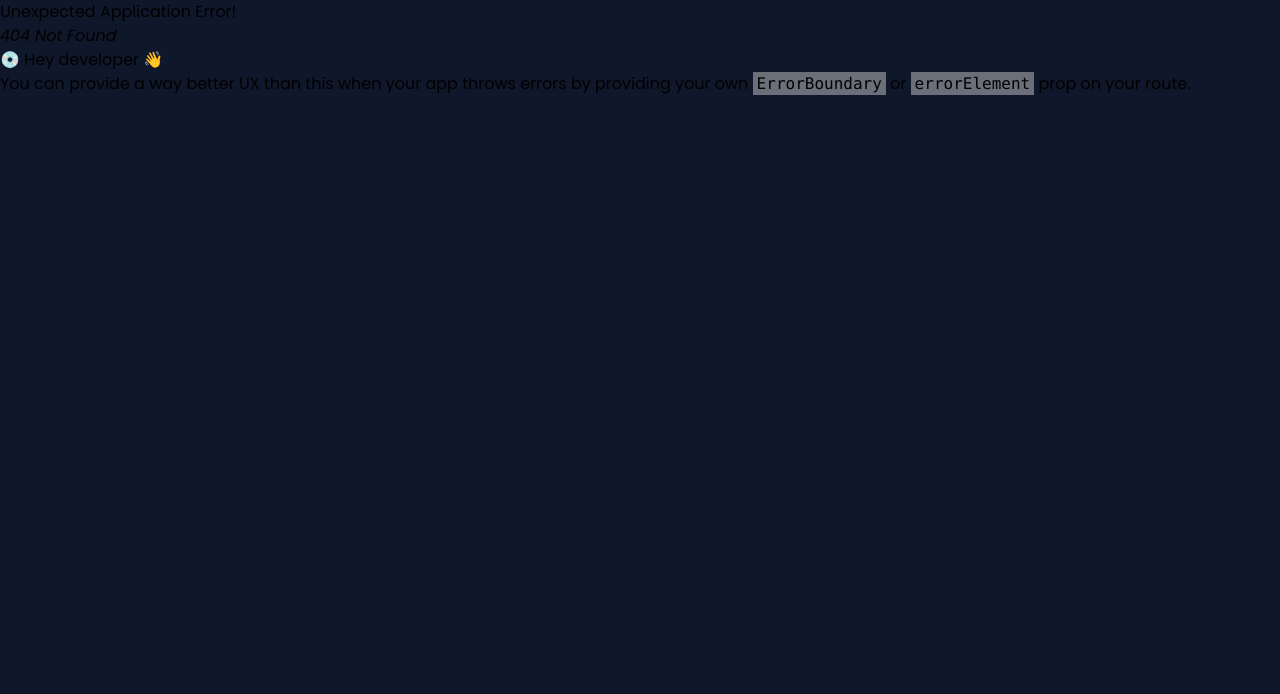
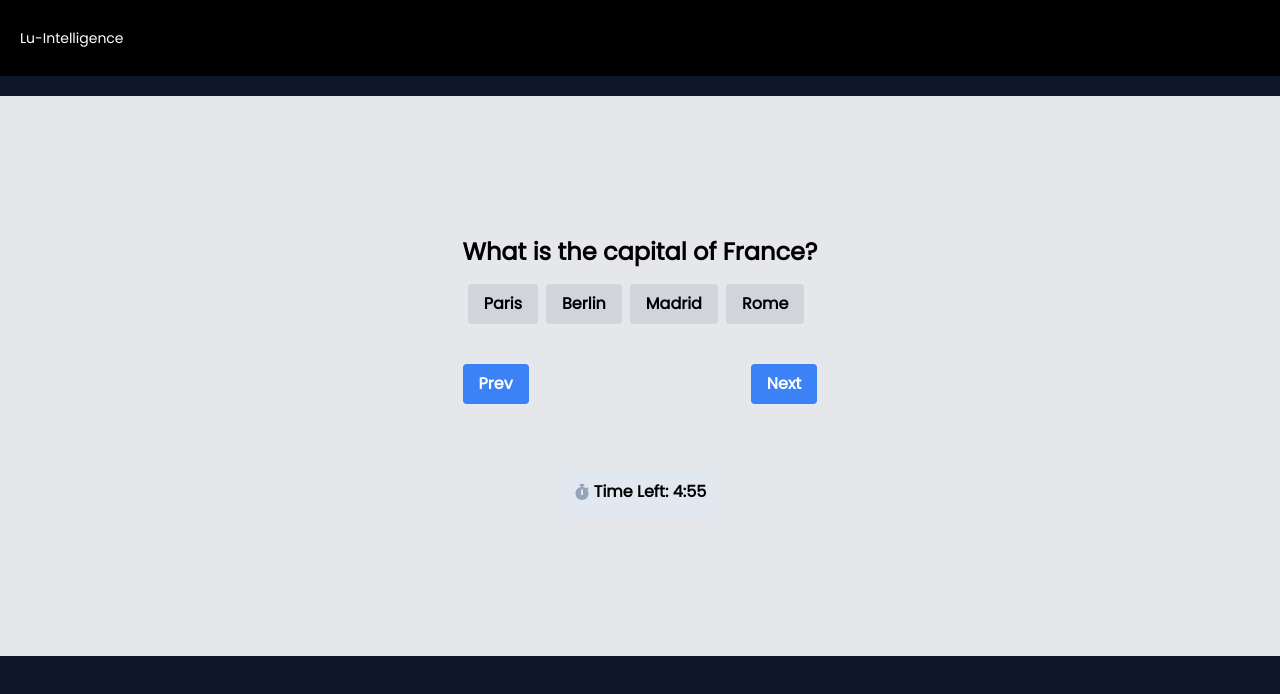
Before and after one commit to LightUniversal/SpokenLife, a React (Create React App) app in the folder frontend/: page /quiz in a window 1280 px wide. Before the commit this address had no page. Shown: the top 694 px of the page. Built offline with nearby package versions, Linux system fonts and the light colour scheme.

Commit message:
Made new changes

```diff
--- a/frontend/package.json
+++ b/frontend/package.json
@@ -1,7 +1,7 @@
 {
   "name": "frontend",
   "version": "0.1.0",
-  "proxy": "http://localhost:8000",
+  "proxy": "http://localhost:5000",
   "private": true,
   "dependencies": {
     "@fontsource/poppins": "^5.0.8",
--- a/frontend/src/components/Body.js
+++ b/frontend/src/components/Body.js
@@ -498,8 +498,8 @@ const Body = () => {
            </h2>
            <div className=" flex flex-col text-slate-400 gap-5 mt-5 text-sm
            ">
-             <Link className="flex items-center gap-2 border-b p-3 border-slate-700">
-               Learning Center <FaBookReader className=" text-slate-500 border border-slate-500 rounded-full  text-xl p-1"/>
+             <Link to={"/quiz"} className="flex items-center gap-2 border-b p-3 border-slate-700">
+               Quiz Center <FaBookReader className=" text-slate-500 border border-slate-500 rounded-full  text-xl p-1"/>
              </Link>
              <Link className="flex gap-2 border-b border-slate-700 items-center p-3 ">
                Library <FaBook className=" text-slate-500 border-slate-700 border rounded-full  text-xl p-1" />
--- a/frontend/src/index.js
+++ b/frontend/src/index.js
@@ -19,6 +19,8 @@ import HomeScreen from "./screens/HomeScreen";
 import PracticeScreen from "./screens/PracticeScreen";
 import QuestionScreen from "./screens/QuestionScreen";
 import Profile from "./screens/Profile"
+import QuizApp from "./screens/QuizApp";
+import Earn from "./screens/Earn";
 
 const router = createBrowserRouter(
   createRoutesFromElements(
@@ -29,6 +31,8 @@ const router = createBrowserRouter(
       <Route path="/profile/:id" element={<ProfileScreen />}></Route>
       <Route path="/practice" element={<PracticeScreen />}></Route>
       <Route path="/profile" element={<Profile />}></Route>
+      <Route path="/quiz" element={<QuizApp />}></Route>
+      <Route path="/earnasyoulearn" element={<Earn />}></Route>
       <Route path="/practicequestions" element={<QuestionScreen />}></Route>
     </Route>
   )
--- /dev/null
+++ b/frontend/src/screens/Earn.js
@@ -0,0 +1,11 @@
+import React from 'react'
+
+function Earn() {
+  return (
+    <div>
+
+    </div>
+  )
+}
+
+export default Earn
--- /dev/null
+++ b/frontend/src/screens/QuizApp.js
@@ -0,0 +1,143 @@
+import React, { useState, useEffect } from "react";
+import { FaStopwatch } from "react-icons/fa";
+
+const Quiz = () => {
+  const questions = [
+    {
+      question: "What is the capital of France?",
+      options: ["Paris", "Berlin", "Madrid", "Rome"],
+      answer: "Paris"
+    },
+    {
+      question: "What is 2 + 2?",
+      options: ["3", "4", "5", "6"],
+      answer: "4"
+    },
+    {
+      question: "Who wrote 'To Kill a Mockingbird'?",
+      options: ["Harper Lee", "Mark Twain", "Stephen King", "J.K. Rowling"],
+      answer: "Harper Lee"
+    },
+    {
+      question: "What is the chemical symbol for water?",
+      options: ["H2O", "CO2", "O2", "CH4"],
+      answer: "H2O"
+    },
+    {
+      question: "Which planet is known as the Red Planet?",
+      options: ["Earth", "Mars", "Venus", "Jupiter"],
+      answer: "Mars"
+    }
+  ];
+
+  const [currentQuestion, setCurrentQuestion] = useState(0);
+  const [selectedOption, setSelectedOption] = useState("");
+  const [score, setScore] = useState(0);
+  const [showScore, setShowScore] = useState(false);
+  const [timeLeft, setTimeLeft] = useState(300); // 5 minutes
+
+  useEffect(() => {
+    const timer = setInterval(() => {
+      setTimeLeft(prevTime => prevTime - 1);
+    }, 1000);
+
+    return () => clearInterval(timer);
+  }, []);
+
+  const handleOptionSelect = (option) => {
+    setSelectedOption(option);
+  };
+
+  const handleNext = () => {
+    if (selectedOption === questions[currentQuestion].answer) {
+      setScore(score + 1);
+    }
+
+    setSelectedOption("");
+    if (currentQuestion < questions.length - 1) {
+      setCurrentQuestion(currentQuestion + 1);
+    } else {
+      setShowScore(true);
+    }
+  };
+
+  const handlePrev = () => {
+    setSelectedOption("");
+    if (currentQuestion > 0) {
+      setCurrentQuestion(currentQuestion - 1);
+    }
+  };
+
+  const restartQuiz = () => {
+    setShowScore(false);
+    setCurrentQuestion(0);
+    setSelectedOption("");
+    setScore(0);
+    setTimeLeft(300);
+  };
+
+  const scorePercentage = Math.round((score / questions.length) * 100);
+
+  return (
+    <div className="bg-gray-200  flex flex-col justify-center items-center" style={{ height:"70vh"}}>
+      {showScore ? (
+        <div className="text-center">
+            <div className="solutions">
+
+            </div>
+          <h2 className="text-3xl font-bold mb-4">Quiz Completed!</h2>
+          <p className="text-lg mb-2 font-medium">Your score: {scorePercentage}%</p>
+          <button
+            className="bg-blue-500 shadow-sm hover:bg-blue-700 text-white font-bold py-2 px-4 rounded mt-4"
+            onClick={restartQuiz}
+          >
+            Restart Quiz
+          </button><button className=" ml-5 bg-green-500 hover:bg-green-700 shadow-sm text-white font-bold py-2 px-4 rounded mt-4">
+                    All Workings
+                </button>
+        </div>
+      ) : (
+        <div>
+          <div className="text-center mb-4">
+            <h2 className="text-2xl font-bold">{questions[currentQuestion].question}</h2>
+            <div className="mt-4">
+              {questions[currentQuestion].options.map((option, index) => (
+                <button
+                  key={index}
+                  className={`${
+                    selectedOption === option ? "bg-blue-500 text-white" : "bg-gray-300"
+                  } hover:bg-blue-700 text-black font-bold py-2 px-4 rounded mr-2 mb-2`}
+                  onClick={() => handleOptionSelect(option)}
+                  disabled={selectedOption !== ""}
+                >
+                  {option}
+                </button>
+              ))}
+            </div>
+          </div>
+          <div className="flex justify-between">
+            <button
+              className="bg-blue-500 hover:bg-blue-700 text-white font-bold py-2 px-4 rounded mt-4"
+              onClick={handlePrev}
+              disabled={currentQuestion === 0}
+            >
+              Prev
+            </button>
+            <button
+              className="bg-blue-500 hover:bg-blue-700 text-white font-bold py-2 px-4 rounded mt-4"
+              onClick={handleNext}
+              disabled={selectedOption === ""}
+            >
+              {currentQuestion === questions.length - 1 ? "Finish" : "Next"}
+            </button>
+          </div>
+        </div>
+      )}
+      <div className="text-center mt-8   font-bold ">
+        <p className="text-center mt-8 flex gap-1 bg-slate-200 p-3 items-center"> <FaStopwatch className=" text-slate-400" /> Time Left: {Math.floor(timeLeft / 60)}:{timeLeft % 60 < 10 ? `0${timeLeft % 60}` : timeLeft % 60}</p>
+      </div>
+    </div>
+  );
+};
+
+export default Quiz;
```
Also changed, not shown: frontend/src/screens/Library.js (added), 1 other file (tests, documents, lock files or other folders).
